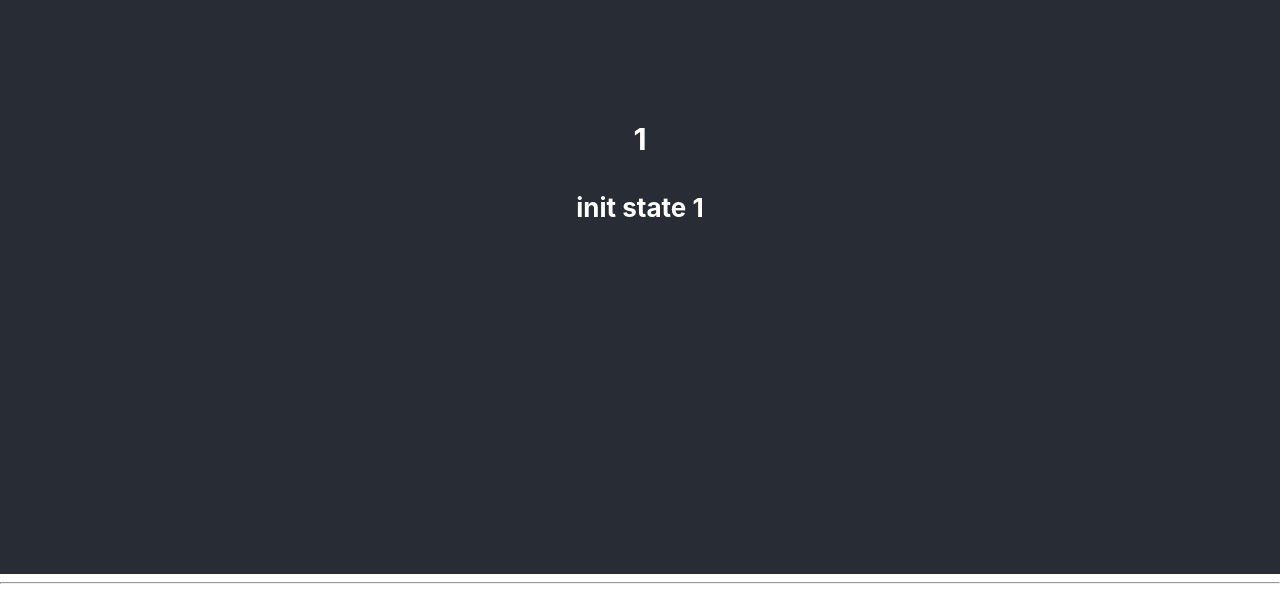
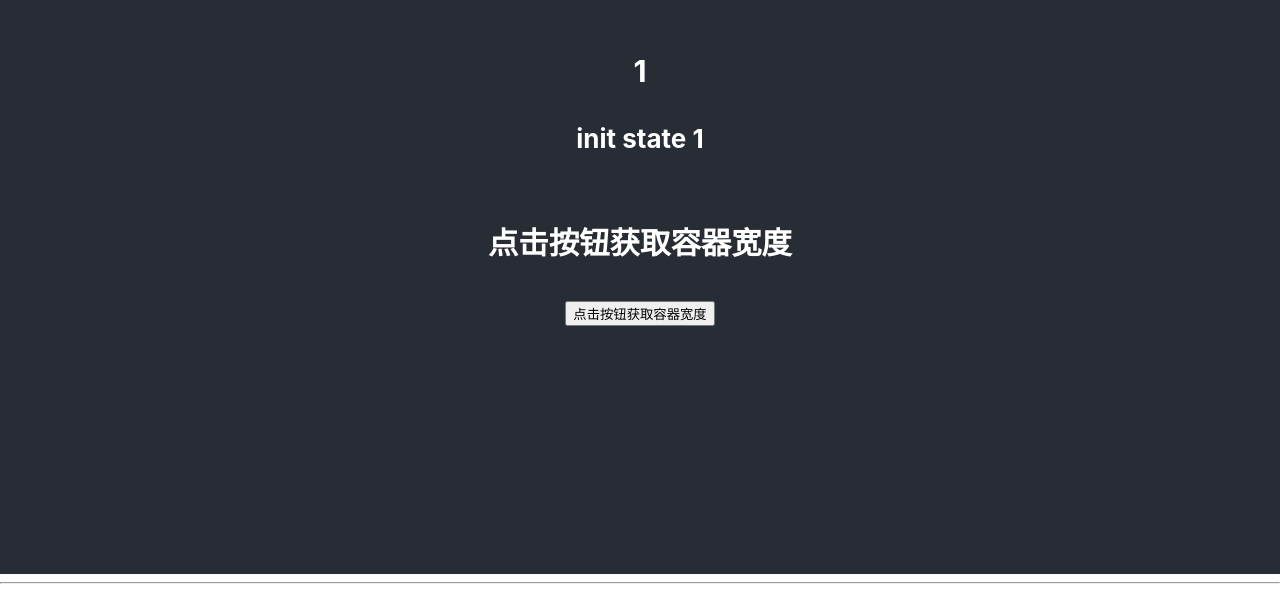
Before and after one commit to xsalina/react-hooks, a React (Create React App) app: page / in a window 1280 px wide. Shown: the part 226-818 px from the top of the page. Built offline with nearby package versions, Linux system fonts and the light colour scheme.

Commit message:
useRef获取元素

```diff
--- a/src/App.js
+++ b/src/App.js
@@ -3,7 +3,7 @@
  * @Autor: 肖月萍
  * @Description: Do not edit
  * @LastEditors: 肖月萍
- * @LastEditTime: 2020-10-07 14:48:01
+ * @LastEditTime: 2020-10-07 15:00:55
  */
 import React,{useState,useEffect} from 'react';
 import Hooks from './components/hooks'
@@ -13,6 +13,7 @@ import UseCallBack from './components/userCallback'
 import UseReducer from './components/useReducer'
 import UseContext,{ChildrenContext} from'./components/useContext'
 import UseRef from'./components/useRef'
+import UseRef1 from'./components/useRef1'
 import './App.css';
 
 export const {Provider,Consumer} = React.createContext('')
@@ -60,6 +61,7 @@ function App() {
         <hr />
         <UseReducer /> */}
         <UseRef />
+        <UseRef1 />
       </header>
       <hr />
 
--- /dev/null
+++ b/src/components/useRef1.jsx
@@ -0,0 +1,13 @@
+import React,{useState,useEffect,useRef} from 'react';
+export default (props) => {
+
+    const [isWidth,setIsWidth] = useState('点击按钮获取容器宽度')
+    const contariner = useRef(null)
+    const changeValue = () => {
+        setIsWidth(`容器宽度为${contariner.current.clientWidth}px`)
+    }
+    return <div className='container' ref={contariner}>
+        <h3>{isWidth}</h3>
+        <button onClick={() => changeValue()}>点击按钮获取容器宽度</button>
+    </div>
+}
```
